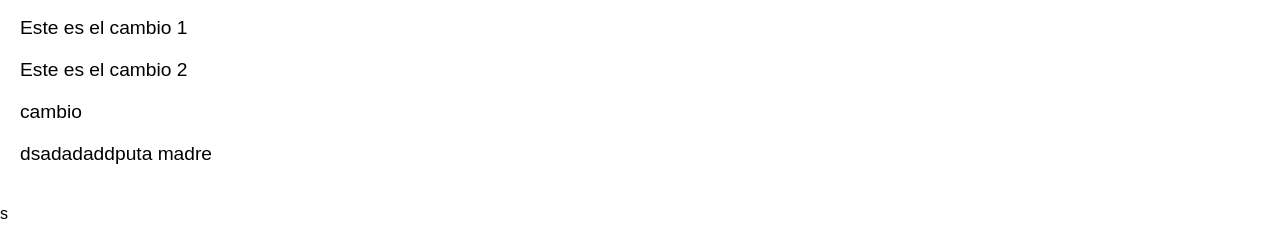
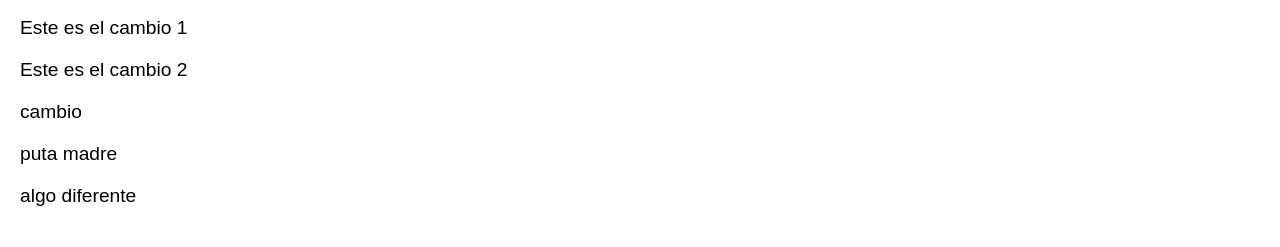
Before and after one commit to pipeanayap/PrimeraPaginaServidores, a plain HTML site: page index.html in a window 1280 px wide. Shown: the part 853-1100 px from the top of the page. Before the commit the page ends 1076 px from the top, so only its background shows below. Drawn offline with Linux system fonts and the light colour scheme.

Commit message:
diferenciando

```diff
--- a/index.html
+++ b/index.html
@@ -20,7 +20,8 @@
         <p>Este es el cambio 1</p>
         <p>Este es el cambio 2</p>
         <p>cambio</p>
-        <p>dsadadaddputa madre</p>
+        <p>puta madre</p>
+        <p>algo diferente</p>
     </div>
 </body>
-</html>s
+</html>
```
